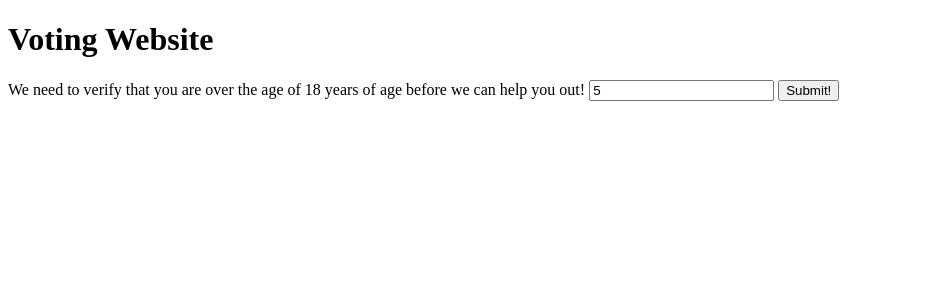
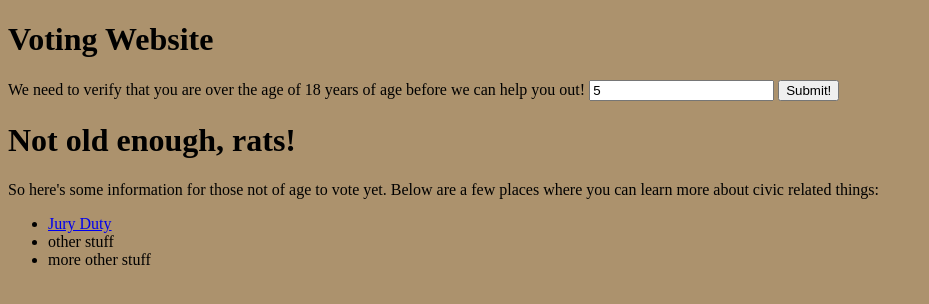
Before and after one commit to Schmelzberry/voting_info, a plain HTML site: page index.html in a window 1280 px wide. Both pictures are taken after typing "5" into the empty fields and a click on the button "Submit!". Shown: the whole page, without its empty margins (0-929 px from the left). Drawn offline with Linux system fonts and the light colour scheme.

Commit message:
succsessfully hide/reveal correct info upon form input

```diff
--- a/css/styles.css
+++ b/css/styles.css
@@ -1,3 +1,7 @@
 .hidden {
     display: none;
 }
+
+body {
+    background-color: rgb(172, 146, 109);
+}
--- a/js/scripts.js
+++ b/js/scripts.js
@@ -4,15 +4,17 @@ window.onload = function() {
         event.preventDefault();
 
 
-        let underAged = document.getElementById("unders");
+        let underAged = document.getElementById("underage");
         underAged.setAttribute("class", "hidden");
-        let superAged = document.getElementById("totsage");
+        let superAged = document.getElementById("ofage");
         superAged.setAttribute("class", "hidden");
 
         const age = parseInt(document.querySelector("input#age").value);
 
-        if (age >= 18) {
+        if (age < 17) {
             underAged.removeAttribute("class");
+        } else {
+            superAged.removeAttribute("class");
         }
     };
 };
```
